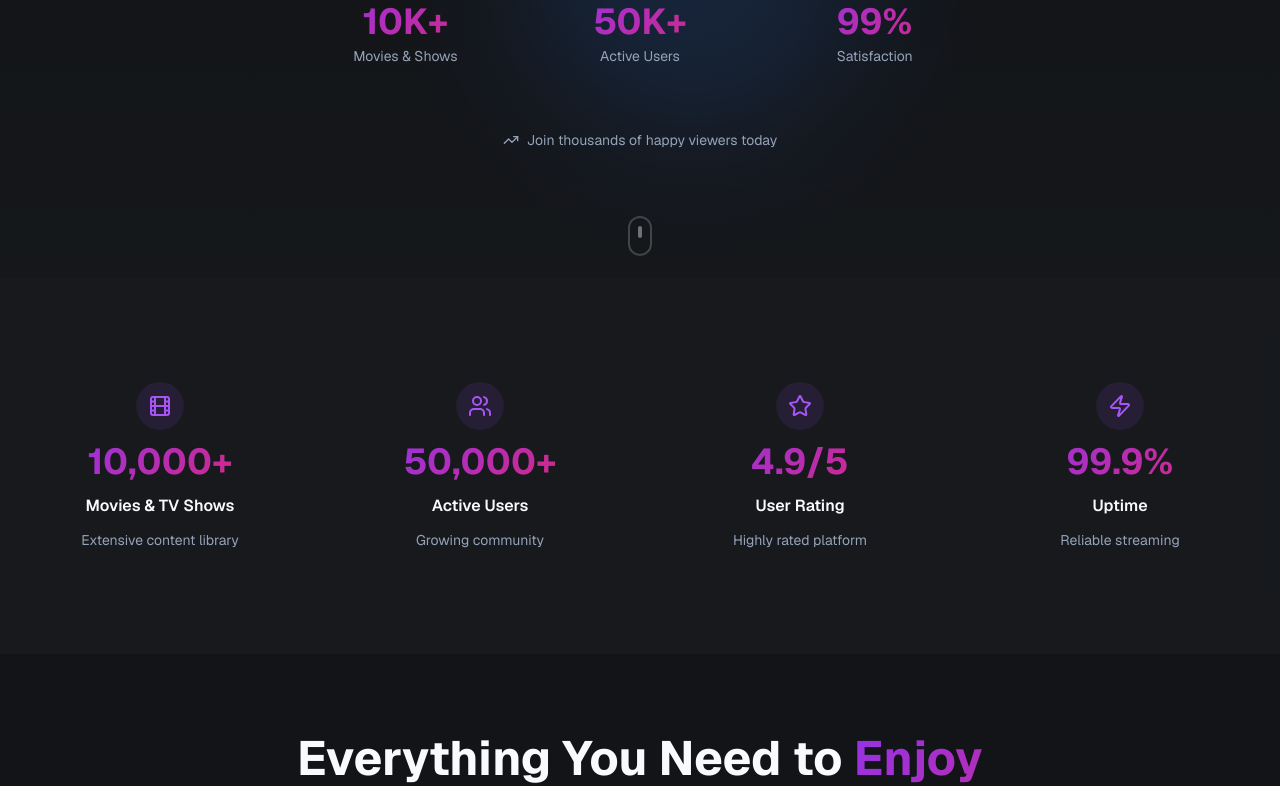
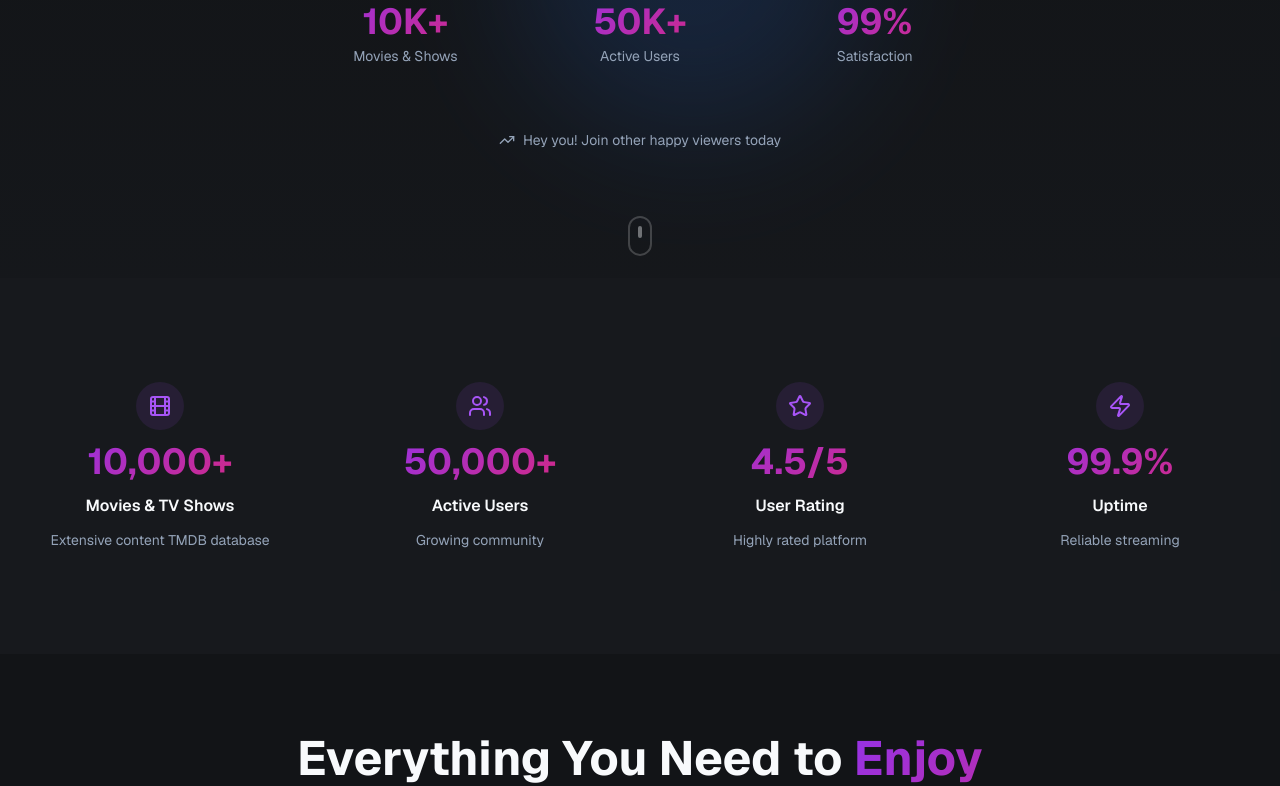
Before and after one commit to wachira7/Flix-video, a Next.js app in the folder frontend/: page / in a window 1280 px wide. Shown: the part 680-1466 px from the top of the page. Built offline with nearby package versions, Linux system fonts and the light colour scheme; no server answers.

Commit message:
updated landing stats with realistic numbers

```diff
--- a/frontend/components/landing/cta-section.tsx
+++ b/frontend/components/landing/cta-section.tsx
@@ -61,7 +61,7 @@ export function CTASection() {
           viewport={{ once: true }}
           className="mt-6 text-pretty text-lg text-white/90 sm:text-xl"
         >
-          Join millions of users enjoying unlimited entertainment with AI-powered recommendations.
+          Join other users enjoying unlimited entertainment with AI-powered recommendations.
         </motion.p>
 
         <motion.div
--- a/frontend/components/landing/devices-section.tsx
+++ b/frontend/components/landing/devices-section.tsx
@@ -121,7 +121,7 @@ export function DevicesSection() {
             Available on iOS, Android, Web, Smart TVs, and more
           </p>
           <p className="text-sm font-semibold">
-            Download on your favorite platform today
+            the app to be on appstore and playstore soon!
           </p>
         </div>
       </div>
--- a/frontend/components/landing/features-section.tsx
+++ b/frontend/components/landing/features-section.tsx
@@ -1,3 +1,4 @@
+//src/components/landing/features-section.tsx
 'use client';
 
 import { useRef, useEffect } from 'react';
--- a/frontend/components/landing/hero-section.tsx
+++ b/frontend/components/landing/hero-section.tsx
@@ -1,3 +1,4 @@
+//src/components/landing/hero-section.tsx
 "use client"
 
 import { Button } from "@/components/ui/button"
@@ -135,7 +136,7 @@ export function HeroSection() {
             className="flex items-center justify-center gap-2 pt-8 text-sm text-muted-foreground"
           >
             <TrendingUp className="w-4 h-4" />
-            <span>Join thousands of happy viewers today</span>
+            <span>Hey you! Join other happy viewers today</span>
           </motion.div>
         </div>
       </div>
--- a/frontend/components/landing/stats-section.tsx
+++ b/frontend/components/landing/stats-section.tsx
@@ -15,7 +15,7 @@ const stats = [
     value: 10000,
     suffix: '+',
     label: 'Movies & TV Shows',
-    description: 'Extensive content library',
+    description: 'Extensive content TMDB database',
   },
   {
     icon: Users,
@@ -26,7 +26,7 @@ const stats = [
   },
   {
     icon: Star,
-    value: 4.9,
+    value: 4.5,
     suffix: '/5',
     label: 'User Rating',
     description: 'Highly rated platform',
--- a/frontend/components/landing/testimonials-section.tsx
+++ b/frontend/components/landing/testimonials-section.tsx
@@ -91,11 +91,11 @@ export function TestimonialsSection() {
       <div className="container mx-auto px-4">
         <div ref={headerRef} className="text-center max-w-3xl mx-auto mb-12">
           <h2 className="text-4xl md:text-5xl font-bold mb-4">
-            Loved by
-            <span className="gradient-text"> Thousands</span>
+            Built for
+            <span className="gradient-text"> Every Viewer</span>
           </h2>
           <p className="text-xl text-muted-foreground">
-            See what our users have to say about their experience
+             From movie enthusiasts to families..FlixVideo has something for everyone.
           </p>
         </div>
 
```
